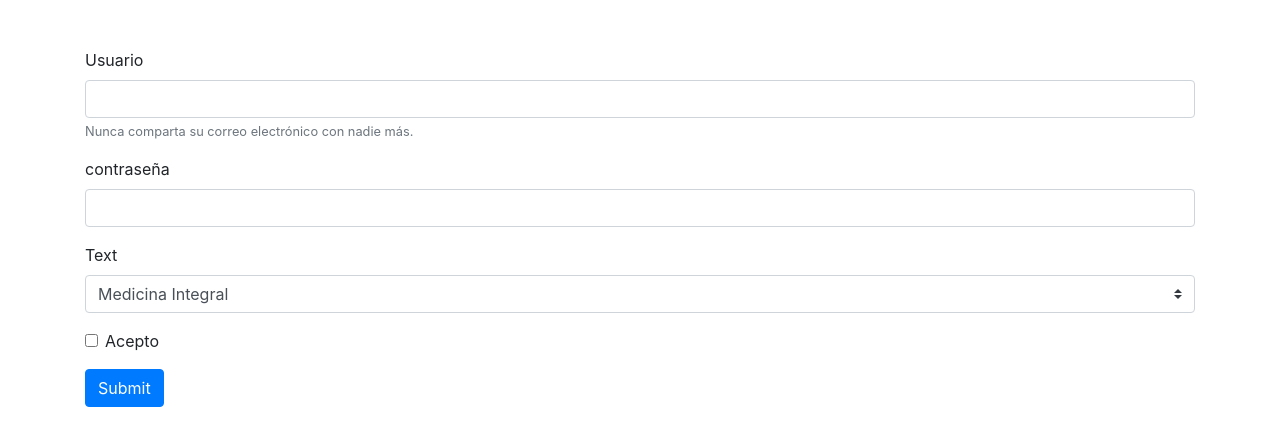
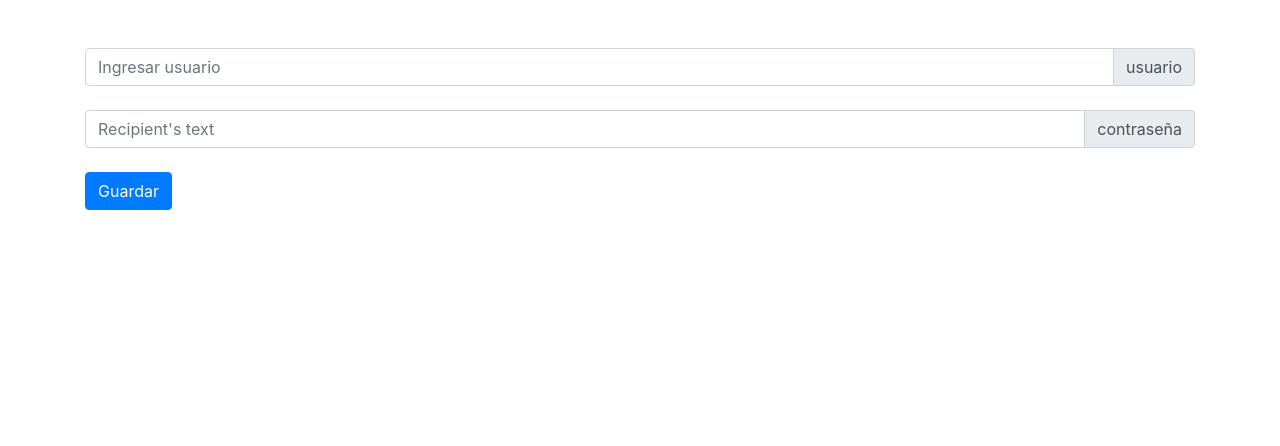
Before and after one commit to Esneider1997/login, a website: page web/login.html in a window 1280 px wide. Drawn offline with nearby package versions, Linux system fonts and the light colour scheme.

Commit message:
peticion para login y token

```diff
--- a/web/js/usuarios/usuarios.js
+++ b/web/js/usuarios/usuarios.js
@@ -0,0 +1,34 @@
+console.log('Funcionando...');
+
+function ingresar() {
+
+    var usuario     =  $('#usuario').val();
+    var contrasena  =  $('#contrasena').val();
+
+    console.log(usuario, contrasena );
+
+    const data = JSON.stringify(
+        {
+            usuario,
+            contrasena
+        }
+    );
+
+    $.ajax({
+        url: 'http://localhost/App/auth/login2',
+        type:'post',
+        data: data,
+        success: function(respuesta) {
+            console.log(respuesta)
+            /* window.location = 'http://localhost/medintegral/App/'; */
+        },
+        error: function() {
+            console.log('Error de ingreso');//si se desea enviar respuesta a consola del error
+        },complete:function(){
+            let formulario = document.getElementById("formulario")
+            formulario.reset();
+        }
+    })
+
+
+}
--- a/web/login.html
+++ b/web/login.html
@@ -11,30 +11,24 @@
 <body>
     <div class="container">
       <div class="row">
-            <div class="col mt-5">
-                <form method="get" action="">
-                    <div class="form-group">
-                      <label for="usuario">Usuario</label>
-                      <input type="text" class="form-control" id="usuario" aria-describedby="emailHelp">
-                      <small id="emailHelp" class="form-text text-muted">Nunca comparta su correo electrónico con nadie más.</small>
+        <div class="col-12 mt-5">
+          <form id="formulario">
+            <div class="input-group">
+              <input class="form-control" type="text" id="usuario" name="usuario" placeholder="Ingresar usuario" aria-label="Recipient's " aria-describedby="my-addon" required>
+              <div class="input-group-append">
+                <span class="input-group-text" id="my-addon">usuario</span>
               </div>
-                    <div class="form-group">
-                      <label for="contraseña">contraseña</label>
-                      <input type="password" class="form-control" id="contraseña">
             </div>
-                    <div class="form-group">
-                      <label for="my-select">Text</label>
-                      <select id="my-select" class="custom-select" name="">
-                        <option>Medicina Integral</option>
-                        <option>Text</option>
-                        <option>Text</option>
-                      </select>
+            <br>
+            <div class="input-group">
+              <input class="form-control" id="contrasena" name="contrasena" name="contrasena" placeholder="Recipient's text" aria-label="Recipient's " aria-describedby="my-addon" required>
+              <div class="input-group-append">
+                <span class="input-group-text" id="my-addon">contraseña</span>
               </div>
-                    <div class="form-group form-check">
-                      <input type="checkbox" class="form-check-input" id="exampleCheck1">
-                      <label class="form-check-label" for="exampleCheck1">Acepto</label>
             </div>
-                    <button type="submit" class="btn btn-primary">Submit</button>
+
+            <br>
+            <button type='button' onclick="ingresar()" class="btn btn-primary" id="btn-guardar" rol="jss">Guardar</button>
           </form>
         </div>
       </div>
@@ -46,6 +40,10 @@
     <!-- Option 1: jQuery and Bootstrap Bundle (includes Popper) -->
     <script src="https://code.jquery.com/jquery-3.5.1.slim.min.js" integrity="sha384-DfXdz2htPH0lsSSs5nCTpuj/zy4C+OGpamoFVy38MVBnE+IbbVYUew+OrCXaRkfj" crossorigin="anonymous"></script>
     <script src="https://cdn.jsdelivr.net/npm/bootstrap@4.6.0/dist/js/bootstrap.bundle.min.js" integrity="sha384-Piv4xVNRyMGpqkS2by6br4gNJ7DXjqk09RmUpJ8jgGtD7zP9yug3goQfGII0yAns" crossorigin="anonymous"></script>
+    <script src="../js/jquery.js"></script>
+
+    <script src="js/usuarios/usuarios.js"></script>
+
 
     <!-- Option 2: Separate Popper and Bootstrap JS -->
     <!--
```
Also changed, not shown: web/clientes.html (+40 -3 lines), web/js/clientes/clientes.js (+13 -7 lines). Lines whose indentation alone changed are shown as unchanged.
